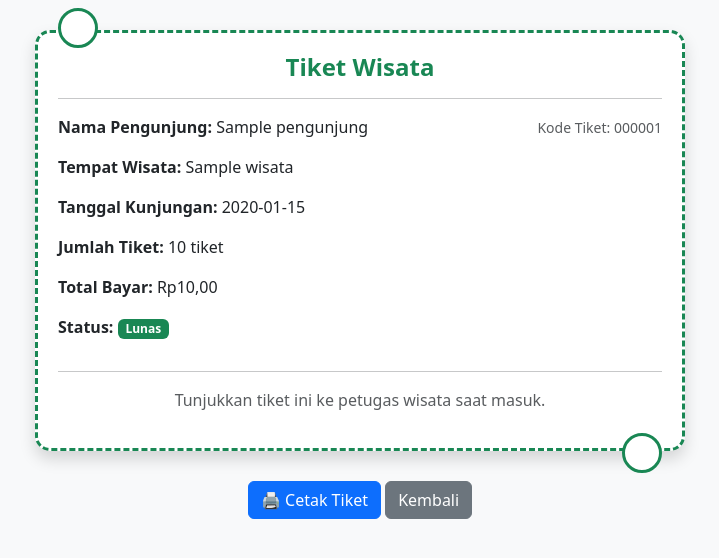
After one commit to mahayasa1/pariwisata, a PHP site: page /view/pengunjung/invoice.php?id=1 in a window 1280 px wide. The commit adds this page. Shown: the top 558 px of the page, without its empty margins (280-999 px from the left). Run offline with PHP 8.4, Linux system fonts and the light colour scheme; the visitor is signed in with stand-in values (Sample User, id 1); tables that the repository leaves empty hold one stand-in row (values such as "Sample post").

Commit message:
finish all

```diff
--- a/controller/crud_admin/user/update.php
+++ b/controller/crud_admin/user/update.php
@@ -56,7 +56,7 @@ if ($_SERVER['REQUEST_METHOD'] == 'POST') {
                     <select class="form-select" id="level" name="level" required>
                         <option value="" disabled>Select Role</option>
                         <option value="admin" <?= $row['level'] == 'admin' ? 'selected' : '' ?>>Admin</option>
-                        <option value="user" <?= $row['level'] == 'user' ? 'selected' : '' ?>>User</option>
+                        <option value="pengunjung" <?= $row['level'] == 'pengunjung' ? 'selected' : '' ?>>Pengunjung</option>
                     </select>
                 </div>
                 <button type="submit" class="btn btn-primary w-100">Update User</button>
--- a/view/admin/berita.php
+++ b/view/admin/berita.php
@@ -54,7 +54,6 @@ $gambar = mysqli_query($conn , "SELECT * FROM tb_gambar")
                         <ul class="dropdown-menu" aria-labelledby="userDropdown">
                             <li><a class="dropdown-item" href="user.php">User</a></li>
                             <li><a class="dropdown-item" href="pengunjung.php">Pengunjung</a></li>
-                            <li><a class="dropdown-item" href="sponsorship.php">Sponsorship</a></li>
                         </ul>
                     </li>
                     <li class="nav-item">
--- a/view/admin/booking.php
+++ b/view/admin/booking.php
@@ -41,7 +41,6 @@ $query = mysqli_query($conn, "SELECT p.*, pg.nama AS nama_pengunjung, tw.nama_te
                 <ul class="dropdown-menu" aria-labelledby="userDropdown">
                 <li><a class="dropdown-item" href="user.php">User</a></li>
                 <li><a class="dropdown-item" href="pengunjung.php">Pengunjung</a></li>
-                <li><a class="dropdown-item" href="sponsorship.php">Sponsorship</a></li>
             </ul>
             </li>
             <li class="nav-item">
--- a/view/admin/destinasi.php
+++ b/view/admin/destinasi.php
@@ -56,7 +56,6 @@ $query = mysqli_query($conn, "SELECT * FROM tempat_wisata");
                 <ul class="dropdown-menu" aria-labelledby="userDropdown">
                 <li><a class="dropdown-item" href="user.php">User</a></li>
                 <li><a class="dropdown-item" href="pengunjung.php">Pengunjung</a></li>
-                <li><a class="dropdown-item" href="sponsorship.php">Sponsorship</a></li>
             </ul>
             </li>
             <li class="nav-item">
--- a/view/admin/pengunjung.php
+++ b/view/admin/pengunjung.php
@@ -53,7 +53,6 @@ $query = mysqli_query($conn, "SELECT * FROM tb_pengunjung");
                 <ul class="dropdown-menu" aria-labelledby="userDropdown">
                 <li><a class="dropdown-item" href="user.php">User</a></li>
                 <li><a class="dropdown-item" href="pengunjung.php">Pengunjung</a></li>
-                <li><a class="dropdown-item" href="sponsorship.php">Sponsorship</a></li>
             </ul>
             </li>
             <li class="nav-item">
--- a/view/admin/transaksi.php
+++ b/view/admin/transaksi.php
@@ -78,7 +78,6 @@ if ($_SERVER['REQUEST_METHOD'] === 'POST') {
                 <ul class="dropdown-menu" aria-labelledby="userDropdown">
                 <li><a class="dropdown-item" href="user.php">User</a></li>
                 <li><a class="dropdown-item" href="pengunjung.php">Pengunjung</a></li>
-                <li><a class="dropdown-item" href="sponsorship.php">Sponsorship</a></li>
             </ul>
             </li>
             <li class="nav-item">
@@ -130,12 +129,13 @@ if ($_SERVER['REQUEST_METHOD'] === 'POST') {
                             <?= ucfirst($row['status']) ?>
                         </span>
 
-                        <?php if ($row['status'] == 'belum lunas'): ?>
+                        <?php if ($row['status'] == 'belum lunas' || $row['status'] == 'menunggu verifikasi'): ?>
                             <form action="" method="POST" style="display:inline;">
                                 <input type="hidden" name="id_transaksi" value="<?= $row['id_transaksi'] ?>">
-                                <button type="submit" class="btn btn-sm btn-outline-primary">Ubah</button>
+                                <button type="submit" class="btn btn-sm btn-outline-primary">Verifikasi</button>
                             </form>
                         <?php endif; ?>
+
                     </td>
                     <td>
                         <a href="../../controller./crud_admin/transaksi/update.php?id=<?= $row['id_transaksi'] ?>" class="btn btn-warning btn-sm mb-1">Edit</a><br>
--- a/view/admin/user.php
+++ b/view/admin/user.php
@@ -53,7 +53,6 @@ $query = mysqli_query($conn, "SELECT * FROM tb_user");
                 <ul class="dropdown-menu" aria-labelledby="userDropdown">
                 <li><a class="dropdown-item" href="user.php">User</a></li>
                 <li><a class="dropdown-item" href="pengunjung.php">Pengunjung</a></li>
-                <li><a class="dropdown-item" href="sponsorship.php">Sponsorship</a></li>
             </ul>
             </li>
             <li class="nav-item">
--- /dev/null
+++ b/view/pengunjung/invoice.php
@@ -0,0 +1,112 @@
+<?php
+session_start();
+require_once '../../config/database.php';
+
+if (!isset($_SESSION['username']) || $_SESSION['level'] !== 'pengunjung') {
+    echo "<script>alert('Akses ditolak!'); window.location='../../auth/login_pengunjung.php';</script>";
+    exit;
+}
+
+$id_pemesanan = $_GET['id'] ?? null;
+if (!$id_pemesanan) {
+    echo "<script>alert('ID pemesanan tidak valid.'); window.location='index.php';</script>";
+    exit;
+}
+
+// Ambil data pemesanan & transaksi
+$data = mysqli_query($conn, "
+    SELECT p.*, t.nama_tempat, tr.tanggal_transaksi, tr.status AS status_transaksi, u.nama
+    FROM tb_pemesanan p
+    JOIN tempat_wisata t ON p.id_tempat = t.id_tempat
+    JOIN tb_pengunjung u ON p.id_pengunjung = u.id_pengunjung
+    LEFT JOIN tb_transaksi tr ON tr.id_pemesanan = p.id_pemesanan
+    WHERE p.id_pemesanan = $id_pemesanan
+");
+
+$pemesanan = mysqli_fetch_assoc($data);
+
+if (!$pemesanan) {
+    echo "<script>alert('Data tidak ditemukan.'); window.location='index.php';</script>";
+    exit;
+}
+?>
+
+<!DOCTYPE html>
+<html lang="en">
+<head>
+    <meta charset="UTF-8">
+    <title>Tiket Pemesanan</title>
+    <link href="https://cdn.jsdelivr.net/npm/bootstrap@5.3.0/dist/css/bootstrap.min.css" rel="stylesheet">
+    <style>
+        body {
+            background-color: #f8f9fa;
+        }
+        .ticket {
+            width: 650px;
+            margin: 30px auto;
+            padding: 20px;
+            border: 3px dashed #198754;
+            border-radius: 15px;
+            background: white;
+            position: relative;
+        }
+        .ticket::before, .ticket::after {
+            content: '';
+            position: absolute;
+            width: 40px;
+            height: 40px;
+            background: white;
+            border-radius: 50%;
+            border: 3px solid #198754;
+        }
+        .ticket::before {
+            top: -25px;
+            left: 20px;
+        }
+        .ticket::after {
+            bottom: -25px;
+            right: 20px;
+        }
+        @media print {
+            .no-print {
+                display: none;
+            }
+        }
+    </style>
+</head>
+<body>
+
+<div class="ticket shadow">
+    <h4 class="text-center text-success fw-bold">Tiket Wisata</h4>
+    <hr>
+    <div class="row">
+        <div class="col-8">
+            <p><strong>Nama Pengunjung:</strong> <?= $pemesanan['nama'] ?></p>
+            <p><strong>Tempat Wisata:</strong> <?= $pemesanan['nama_tempat'] ?></p>
+            <p><strong>Tanggal Kunjungan:</strong> <?= $pemesanan['tanggal'] ?></p>
+            <p><strong>Jumlah Tiket:</strong> <?= $pemesanan['jumlah_tiket'] ?> tiket</p>
+            <p><strong>Total Bayar:</strong> Rp<?= number_format($pemesanan['total_harga'], 2, ',', '.') ?></p>
+            <p><strong>Status:</strong>
+                <?php
+                $status = $pemesanan['status_transaksi'];
+                if ($status == 'lunas') echo "<span class='badge bg-success'>Lunas</span>";
+                elseif ($status == 'menunggu verifikasi') echo "<span class='badge bg-warning text-dark'>Menunggu Verifikasi</span>";
+                else echo "<span class='badge bg-danger'>Belum Lunas</span>";
+                ?>
+            </p>
+        </div>
+        <div class="col-4 text-end">
+            <small class="text-muted">Kode Tiket: <?= str_pad($pemesanan['id_pemesanan'], 6, '0', STR_PAD_LEFT) ?></small>
+        </div>
+    </div>
+    <hr>
+    <p class="text-center text-muted">Tunjukkan tiket ini ke petugas wisata saat masuk.</p>
+</div>
+
+<div class="text-center no-print mb-5">
+    <button class="btn btn-primary" onclick="window.print()">🖨 Cetak Tiket</button>
+    <a href="riwayat_pesanan.php" class="btn btn-secondary">Kembali</a>
+</div>
+
+</body>
+</html>
```
Also changed, not shown: config/db_pariwisata.sql (+9 -19 lines), view/admin/index.php (+0 -11 lines), view/pengunjung/bayar.php (deleted, +0 -35 lines), view/pengunjung/bayar_qris.php (added, +60 -0 lines), view/pengunjung/bayar_transfer.php (added, +62 -0 lines), view/pengunjung/riwayat_pesanan.php (+7 -1 lines), view/pengunjung/transaksi.php (+9 -2 lines), view/pengunjung/upload_bukti.php (added, +46 -0 lines), asset/img/berita/68426bf482ae0_thumbnail berita air terjun.webp (added), assets/img/bukti/1749188700_images.jpg (added), assets/img/bukti/1749199641_ttd.png (added).
